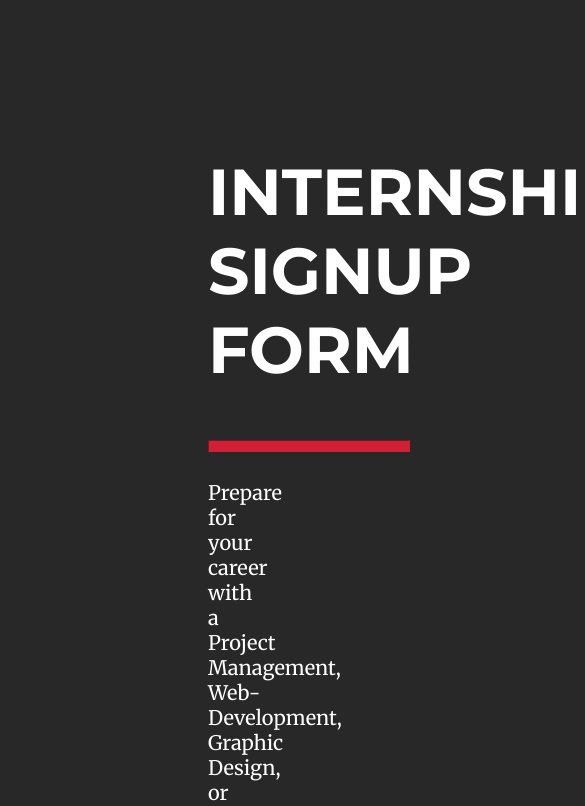
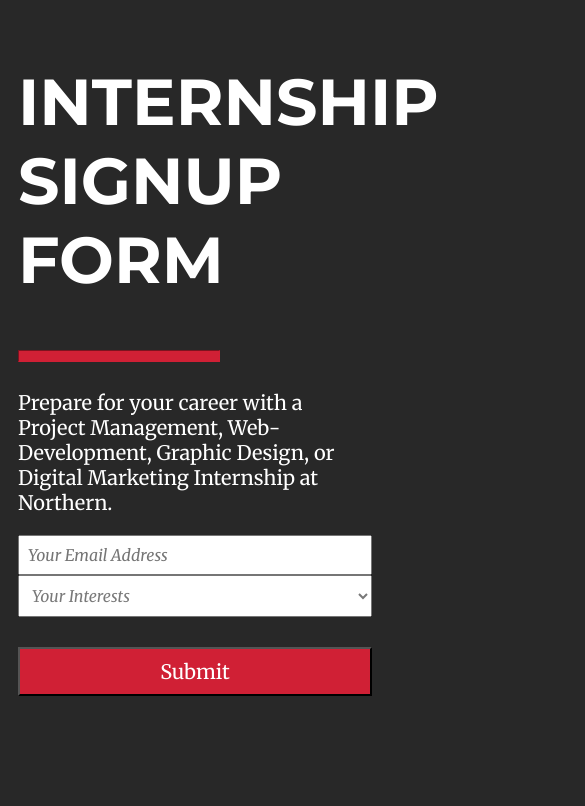
Before and after one commit to CaitieCat/internSignup, a React (Create React App) app: page / in a window 390 px wide. Shown: the top 806 px of the page, 585 px wide, since content can reach past the window. Built offline with nearby package versions, Linux system fonts and the light colour scheme.

Commit message:
Adds media queries for responsive design

```diff
--- a/src/App.css
+++ b/src/App.css
@@ -35,3 +35,9 @@ hr{
   background-color: #d02035;
   border-color: #d02035;
 }
+
+@media (max-width: 800px){
+  .App{
+    padding: 10px;
+  }
+}
--- a/src/components/form.css
+++ b/src/components/form.css
@@ -73,3 +73,21 @@ button{
     width: 50%;
     text-align: right;
 }
+
+@media (max-width: 600px){
+    .fields{
+        flex-direction: column;
+    }
+
+    .emailField{
+        margin:0;
+    }
+
+    .selectBox{
+        margin: 0;
+    }
+
+    .error{
+        width: 100%;
+    }
+}
```
